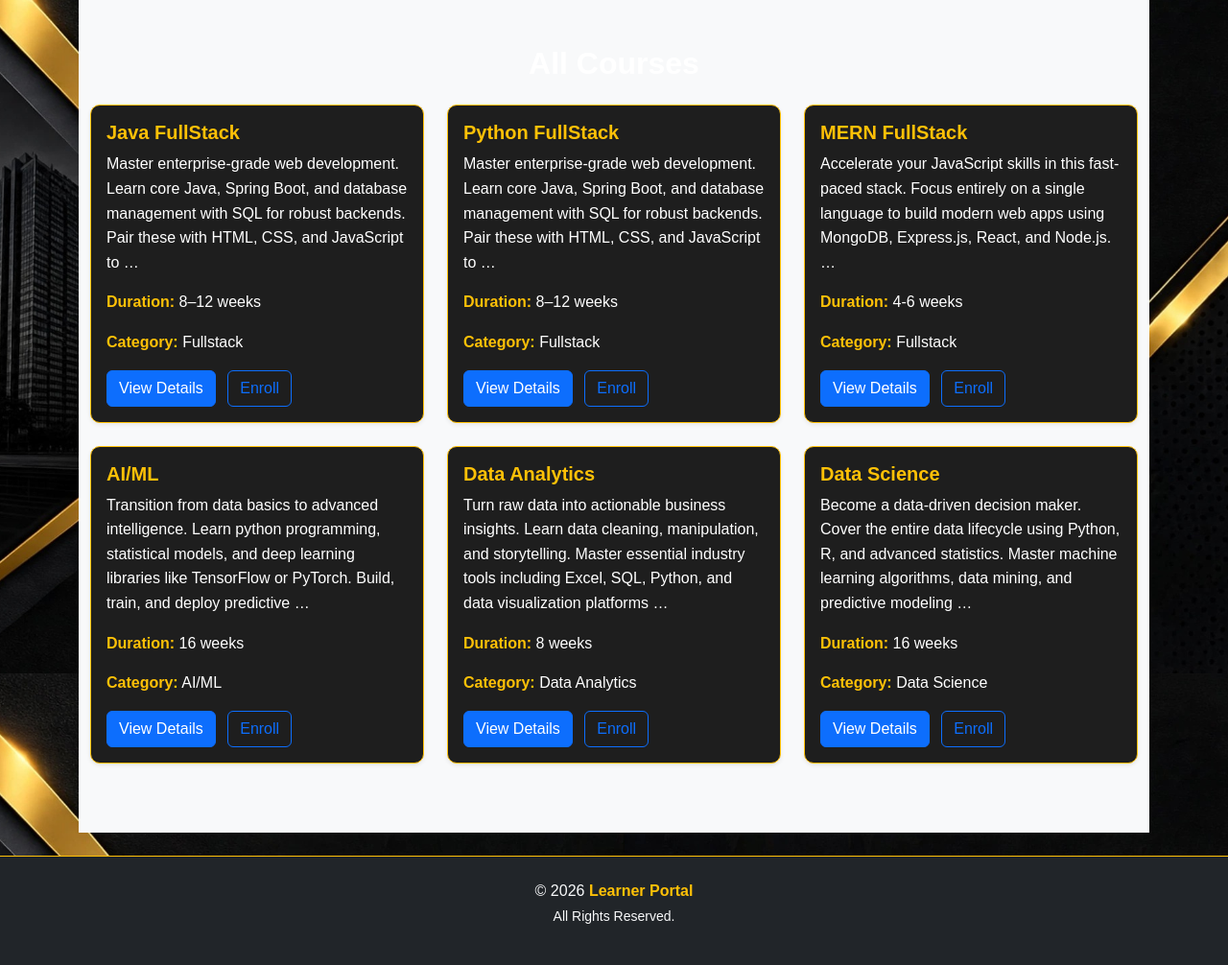
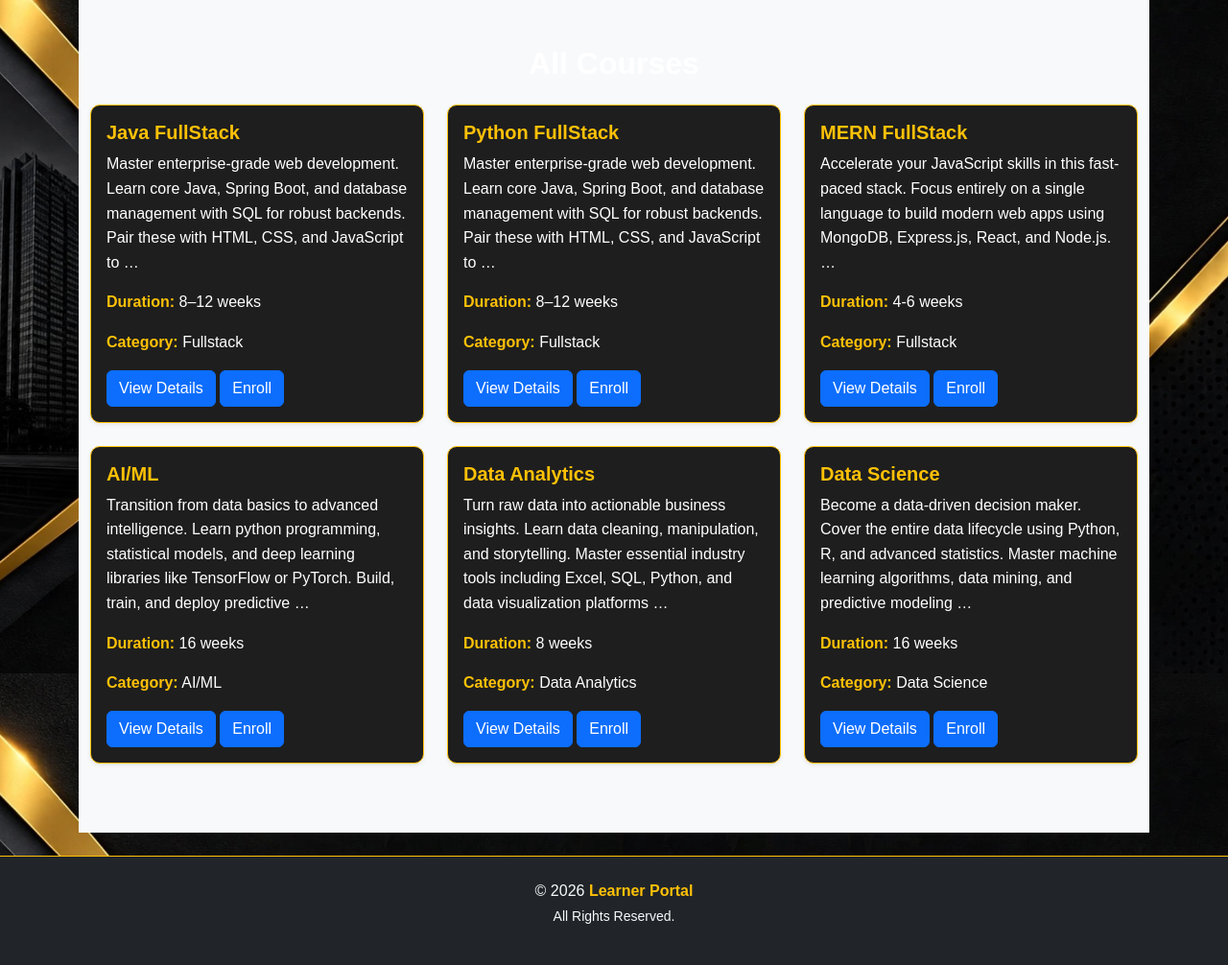
Before and after one commit to Navya-379/learner-portal, a Django app: page /courses/ in a window 1280 px wide. Shown: the part 98-1104 px from the top of the page at 96% size. Run offline with Django 5.2, Linux system fonts and the light colour scheme; a user stored in the database is signed in; data comes from the database, SQL or seed files in the repository; parts of the project's set-up code (start-up, migrations or seed data) failed here and were passed over.

Commit message:
Update courses.html

```diff
--- a/core/templates/courses.html
+++ b/core/templates/courses.html
@@ -40,16 +40,15 @@
 
           {% if user.is_authenticated %}
             {% if course.id in enrolled_course_ids %}
-              <a href="{% url 'course_detail' course.id %}"
-                 class="btn btn-success ms-2">
+    <a href="{% url 'course_detail' course.id %}" class="btn btn-success">
         Continue Course
     </a>
 {% else %}
-              <a href="{% url 'enroll_course' course.id %}"
-                 class="btn btn-outline-primary ms-2">
+    <a href="{% url 'enroll_course' course.id %}" class="btn btn-primary">
         Enroll
     </a>
 {% endif %}
+
           {% endif %}
 
         </div>
```
Lines whose indentation alone changed are shown as unchanged.
